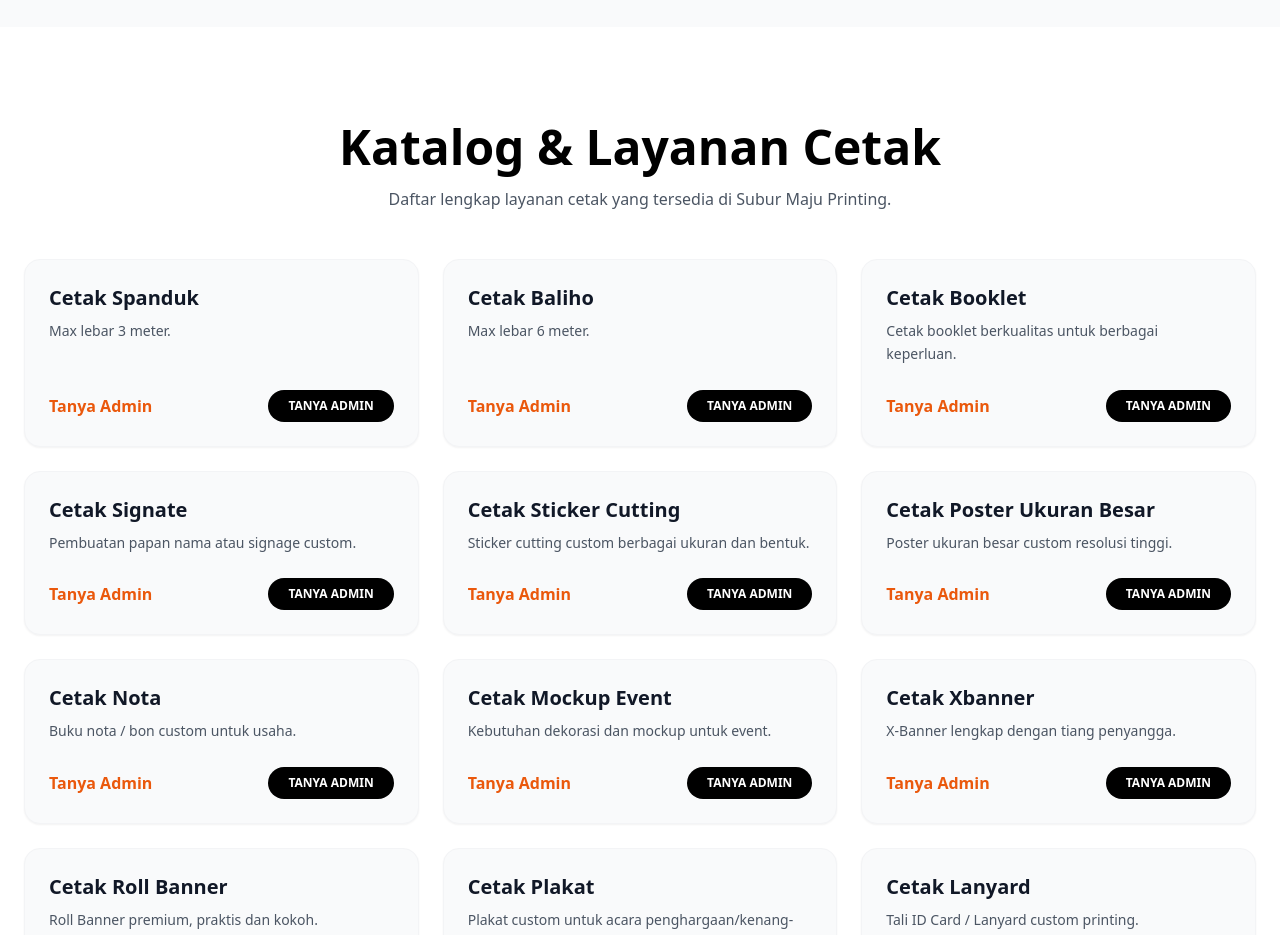
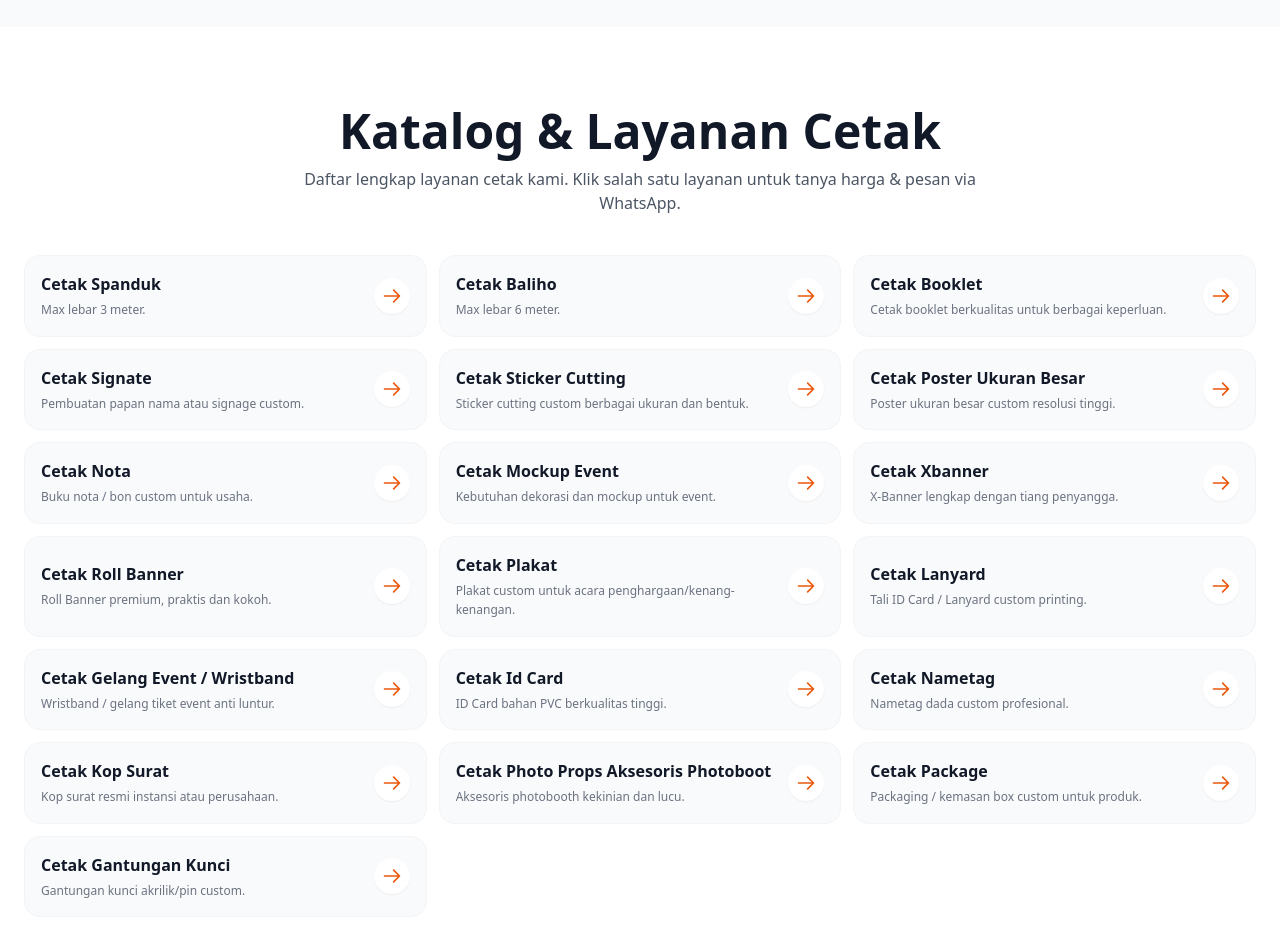
Before and after one commit to Heroness1/daycreed-inframe, a Next.js app: page /testing in a window 1280 px wide. Shown: the part 1860-2795 px from the top of the page. Built offline with nearby package versions, Linux system fonts and the light colour scheme.

Commit message:
Refactor product data and section headers
Updated product data and improved section headers for clarity.

```diff
--- a/pages/testing.js
+++ b/pages/testing.js
@@ -1,6 +1,6 @@
-            import Head from "next/head";
+import Head from "next/head";
 
-// --- DATA UNTUK DRY ---
+// --- DATA LAYANAN & PRODUK (DRY) ---
 
 const dataLayanan = [
   {
@@ -25,27 +25,27 @@ const dataLayanan = [
   }
 ];
 
-// Data Produk 100% dari list bos (Tanpa Gambar)
+// Data Produk
 const dataProduk = [
-  { nama: "Cetak Spanduk", deskripsi: "Max lebar 3 meter.", harga: "Tanya Admin" },
-  { nama: "Cetak Baliho", deskripsi: "Max lebar 6 meter.", harga: "Tanya Admin" },
-  { nama: "Cetak Booklet", deskripsi: "Cetak booklet berkualitas untuk berbagai keperluan.", harga: "Tanya Admin" },
-  { nama: "Cetak Signate", deskripsi: "Pembuatan papan nama atau signage custom.", harga: "Tanya Admin" },
-  { nama: "Cetak Sticker Cutting", deskripsi: "Sticker cutting custom berbagai ukuran dan bentuk.", harga: "Tanya Admin" },
-  { nama: "Cetak Poster Ukuran Besar", deskripsi: "Poster ukuran besar custom resolusi tinggi.", harga: "Tanya Admin" },
-  { nama: "Cetak Nota", deskripsi: "Buku nota / bon custom untuk usaha.", harga: "Tanya Admin" },
-  { nama: "Cetak Mockup Event", deskripsi: "Kebutuhan dekorasi dan mockup untuk event.", harga: "Tanya Admin" },
-  { nama: "Cetak Xbanner", deskripsi: "X-Banner lengkap dengan tiang penyangga.", harga: "Tanya Admin" },
-  { nama: "Cetak Roll Banner", deskripsi: "Roll Banner premium, praktis dan kokoh.", harga: "Tanya Admin" },
-  { nama: "Cetak Plakat", deskripsi: "Plakat custom untuk acara penghargaan/kenang-kenangan.", harga: "Tanya Admin" },
-  { nama: "Cetak Lanyard", deskripsi: "Tali ID Card / Lanyard custom printing.", harga: "Tanya Admin" },
-  { nama: "Cetak Gelang Event / Wristband", deskripsi: "Wristband / gelang tiket event anti luntur.", harga: "Tanya Admin" },
-  { nama: "Cetak Id Card", deskripsi: "ID Card bahan PVC berkualitas tinggi.", harga: "Tanya Admin" },
-  { nama: "Cetak Nametag", deskripsi: "Nametag dada custom profesional.", harga: "Tanya Admin" },
-  { nama: "Cetak Kop Surat", deskripsi: "Kop surat resmi instansi atau perusahaan.", harga: "Tanya Admin" },
-  { nama: "Cetak Photo Props Aksesoris Photoboot", deskripsi: "Aksesoris photobooth kekinian dan lucu.", harga: "Tanya Admin" },
-  { nama: "Cetak Package", deskripsi: "Packaging / kemasan box custom untuk produk.", harga: "Tanya Admin" },
-  { nama: "Cetak Gantungan Kunci", deskripsi: "Gantungan kunci akrilik/pin custom.", harga: "Tanya Admin" }
+  { nama: "Cetak Spanduk", deskripsi: "Max lebar 3 meter." },
+  { nama: "Cetak Baliho", deskripsi: "Max lebar 6 meter." },
+  { nama: "Cetak Booklet", deskripsi: "Cetak booklet berkualitas untuk berbagai keperluan." },
+  { nama: "Cetak Signate", deskripsi: "Pembuatan papan nama atau signage custom." },
+  { nama: "Cetak Sticker Cutting", deskripsi: "Sticker cutting custom berbagai ukuran dan bentuk." },
+  { nama: "Cetak Poster Ukuran Besar", deskripsi: "Poster ukuran besar custom resolusi tinggi." },
+  { nama: "Cetak Nota", deskripsi: "Buku nota / bon custom untuk usaha." },
+  { nama: "Cetak Mockup Event", deskripsi: "Kebutuhan dekorasi dan mockup untuk event." },
+  { nama: "Cetak Xbanner", deskripsi: "X-Banner lengkap dengan tiang penyangga." },
+  { nama: "Cetak Roll Banner", deskripsi: "Roll Banner premium, praktis dan kokoh." },
+  { nama: "Cetak Plakat", deskripsi: "Plakat custom untuk acara penghargaan/kenang-kenangan." },
+  { nama: "Cetak Lanyard", deskripsi: "Tali ID Card / Lanyard custom printing." },
+  { nama: "Cetak Gelang Event / Wristband", deskripsi: "Wristband / gelang tiket event anti luntur." },
+  { nama: "Cetak Id Card", deskripsi: "ID Card bahan PVC berkualitas tinggi." },
+  { nama: "Cetak Nametag", deskripsi: "Nametag dada custom profesional." },
+  { nama: "Cetak Kop Surat", deskripsi: "Kop surat resmi instansi atau perusahaan." },
+  { nama: "Cetak Photo Props Aksesoris Photoboot", deskripsi: "Aksesoris photobooth kekinian dan lucu." },
+  { nama: "Cetak Package", deskripsi: "Packaging / kemasan box custom untuk produk." },
+  { nama: "Cetak Gantungan Kunci", deskripsi: "Gantungan kunci akrilik/pin custom." }
 ];
 
 const dataKenapaKami = [
@@ -203,47 +203,44 @@ export default function Home() {
           </div>
         </section>
 
-        {/* KATALOG PRODUK MINIMALIS (Tanpa Gambar) */}
-        <section id="katalog" aria-labelledby="katalog-title" className="py-24 px-6 bg-white">
+        {/* KATALOG PRODUK (COMPACT MENU STYLE) */}
+        <section id="katalog" aria-labelledby="katalog-title" className="py-20 px-6 bg-white">
           <div className="max-w-7xl mx-auto">
-            <div className="mb-12">
-              <h2 id="katalog-title" className="text-center text-5xl font-bold">Katalog & Layanan Cetak</h2>
-              <p className="text-center text-gray-600 mt-4 max-w-2xl mx-auto">
-                Daftar lengkap layanan cetak yang tersedia di Subur Maju Printing.
+            <div className="mb-10 text-center">
+              <h2 id="katalog-title" className="text-4xl md:text-5xl font-bold text-gray-900">Katalog & Layanan Cetak</h2>
+              <p className="text-gray-600 mt-3 max-w-2xl mx-auto text-sm md:text-base">
+                Daftar lengkap layanan cetak kami. Klik salah satu layanan untuk tanya harga & pesan via WhatsApp.
               </p>
             </div>
 
-            <div className="grid grid-cols-1 md:grid-cols-2 lg:grid-cols-3 gap-6">
+            {/* List Menu Grid */}
+            <div className="grid grid-cols-1 md:grid-cols-2 lg:grid-cols-3 gap-3">
               {dataProduk.map((produk, index) => (
-                <article
+                <a
                   key={index}
-                  className="flex flex-col bg-gray-50 rounded-2xl p-6 border border-gray-100 shadow-sm hover:shadow-md transition-shadow duration-300 relative overflow-hidden group"
+                  href={`https://wa.me/6282246926544?text=${encodeURIComponent(
+                    `Halo Kak, saya mau tanya/pesan untuk layanan ${produk.nama}. Boleh minta info harganya?`
+                  )}`}
+                  target="_blank"
+                  rel="noopener noreferrer"
+                  className="group flex items-center justify-between p-4 bg-gray-50 rounded-2xl border border-gray-100 hover:bg-orange-50 hover:border-orange-200 hover:shadow-sm transition-all duration-300"
                 >
-                  {/* Aksen garis orange di atas */}
-                  <div className="absolute top-0 left-0 w-full h-1 bg-orange-600 transform origin-left scale-x-0 group-hover:scale-x-100 transition-transform duration-300" />
-
-                  <div className="flex-grow">
-                    <h3 className="font-bold text-xl text-gray-900">{produk.nama}</h3>
-                    <p className="text-sm text-gray-600 mt-2 leading-relaxed">{produk.deskripsi}</p>
+                  <div className="flex-grow pr-4">
+                    <h3 className="font-bold text-gray-900 group-hover:text-orange-700 transition-colors">
+                      {produk.nama}
+                    </h3>
+                    <p className="text-xs text-gray-500 mt-1 leading-relaxed">
+                      {produk.deskripsi}
+                    </p>
                   </div>
 
-                  <div className="mt-6 flex items-center justify-between">
-                    <span className="text-orange-600 font-semibold">{produk.harga}</span>
-
-                    {/* Tombol langsung pesan ke WA */}
-                    <a
-                      href={`https://wa.me/6282246926544?text=${encodeURIComponent(
-                        `Halo Kak, saya mau tanya/pesan untuk layanan ${produk.nama}. Boleh minta info harganya?`
-                      )}`}
-                      target="_blank"
-                      rel="noopener noreferrer"
-                      aria-label={`Tanya harga ${produk.nama} melalui WhatsApp`}
-                      className="bg-black hover:bg-gray-800 text-white px-5 py-2 rounded-full text-xs font-bold transition"
-                    >
-                      TANYA ADMIN
-                    </a>
+                  {/* Icon Bulat Panah */}
+                  <div className="flex-shrink-0 bg-white p-2 rounded-full shadow-sm text-orange-600 group-hover:bg-orange-600 group-hover:text-white transition-colors">
+                    <svg className="w-5 h-5" fill="none" stroke="currentColor" viewBox="0 0 24 24" xmlns="http://www.w3.org/2000/svg">
+                      <path strokeLinecap="round" strokeLinejoin="round" strokeWidth={2} d="M14 5l7 7m0 0l-7 7m7-7H3" />
+                    </svg>
                   </div>
-                </article>
+                </a>
               ))}
             </div>
           </div>
```
